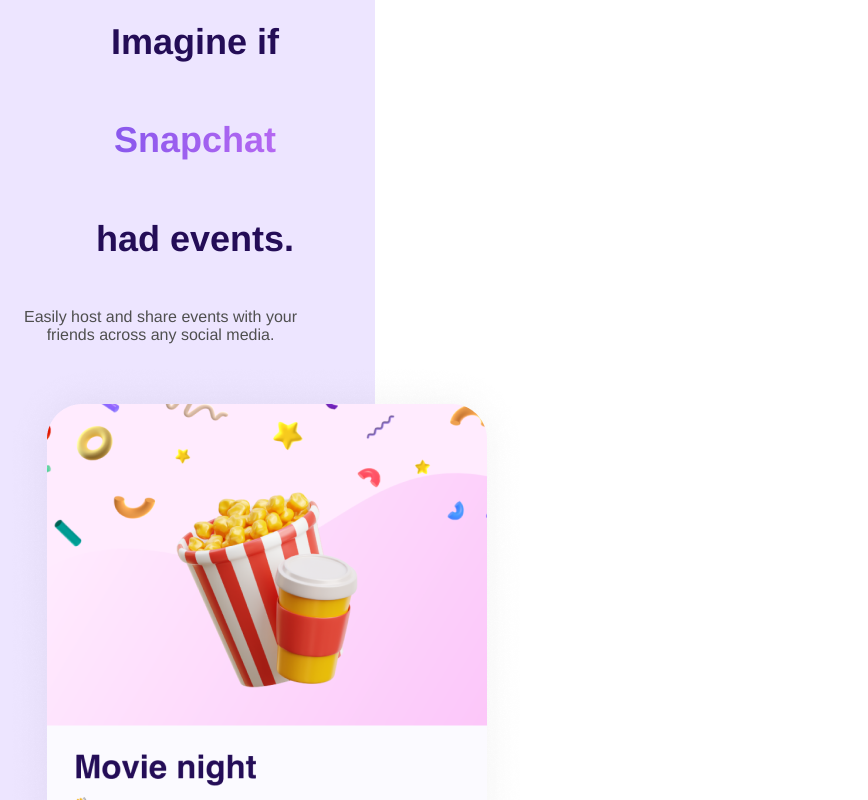
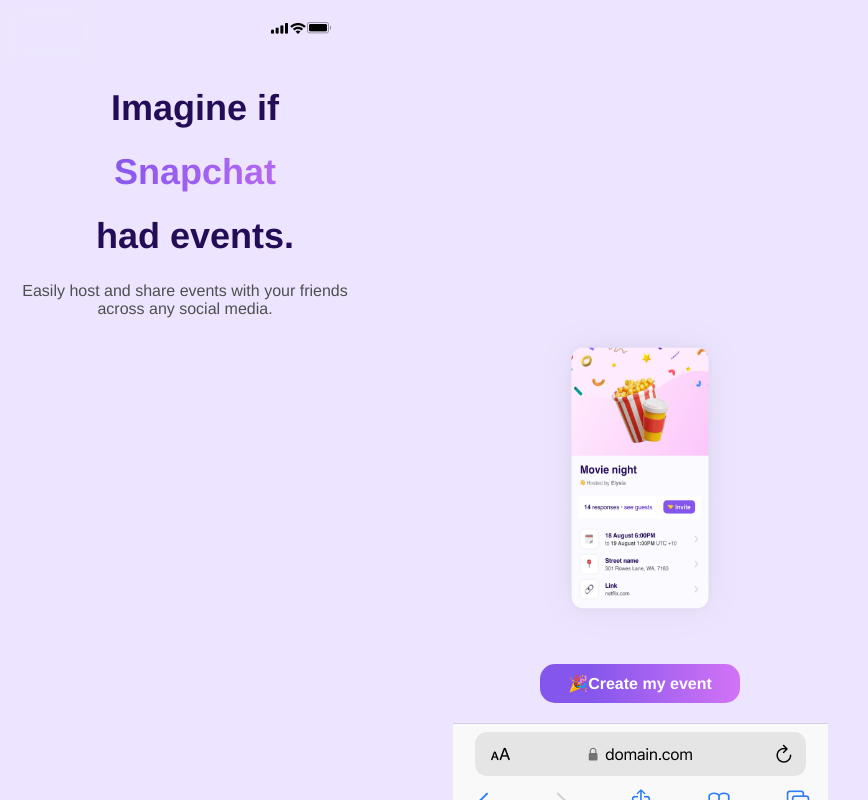
Before and after one commit to lordSosa15/envited, a React (Create React App) app: page / in a window 1280 px wide. Shown: the top 800 px of the page, without its empty margins (0-868 px from the left). Built offline with nearby package versions, Linux system fonts and the light colour scheme.

Commit message:
sixth commit
working routes. need to add more functionality to the form and use the hook to show in event page

```diff
--- a/src/App.css
+++ b/src/App.css
@@ -1,8 +1,8 @@
 .App {
   text-align: center;
   background-color: #ede5ff;
-  width: 375px;
-  height: 813px;
+  /* width: 390;
+  height: 844; */
 }
 
 .App-logo {
@@ -17,7 +17,7 @@
 }
 
 .App-header {
-  background-color: #ede5ff;
+  background-color: #282c34;
   min-height: 100vh;
   display: flex;
   flex-direction: column;
@@ -51,9 +51,6 @@
 .buy-now:hover {
   transform: scale(1.1, 1.1);
 }
-.section__padding {
-  padding: 4rem 6rem;
-}
 
 @keyframes App-logo-spin {
   from {
--- a/src/App.js
+++ b/src/App.js
@@ -1,28 +1,23 @@
-// import logo from './logo.svg';
-import Header from "./components/Header/Header";
-import Landing from "./components/landing/Landing";
-import Button from "./components/Button/Button";
+// import logo from "./logo.svg";
 import "./App.css";
-import UrlBar from "./components/URLbar/Urlbar";
-import Event from "./pages/Event";
+// import { Landing, UrlBar, Button, Header } from "./components";
 import { Route, Routes } from "react-router-dom";
-import CreateForm from "./pages/CreateForm";
-import NotFound from "./pages/NotFound";
+import { Create, Event, Home } from "./pages";
 
 function App() {
   return (
     <div className="App">
-      <Header />
+      {/* <Header />
       <Landing />
       <Button />
-      <UrlBar />
-      {/* <Routes>
-        <Route path="create" element={<CreateForm />} />
-        <Route path="event" element={<Event />} />
-        <Route path="*" element={<NotFound />} />
-      </Routes> */}
-      <CreateForm/>
-      <Event />
+      <br />
+      <UrlBar /> */}
+
+      <Routes>
+        <Route path="/" element={<Home />} />
+        <Route path="/create" element={<Create />} />
+        <Route path="/event" element={<Event />} />
+      </Routes>
     </div>
   );
 }
--- a/src/components/Button/Button.jsx
+++ b/src/components/Button/Button.jsx
@@ -1,8 +1,13 @@
 import React from "react";
+import { Link } from "react-router-dom";
+
 const button = () => {
   return (
     <div>
-      <button type="button" className="custom__button"> 🎉Create my event</button>
+      <Link to="/create">
+        <button className="custom__button">🎉Create my event</button>
+      </Link>
+      <br />
     </div>
   );
 };
--- a/src/components/Header/Header.css
+++ b/src/components/Header/Header.css
@@ -1,55 +1,30 @@
-.App__header-content {
-  flex: 1;
-  display: flex;
-  justify-content: center;
-  align-items: flex-start;
-  flex-direction: column;
+.app__phone-info {
+  /* Status bar */
 
-  margin-right: 5rem;
+
+/* position: absolute; */
+width: 100px;
+height: 66px;
+right: 0px;
+top: 0px;
+
+
+backdrop-filter: blur(10px);
+/* Note: backdrop-filter has minimal browser support */
 }
 
-.App__header-content h1 {
+.app__phone-statusbar {
+  /* box-sizing: border-box; */
+
   /* position: absolute; */
-  width: 390px;
-  height: 50px;
+  width: 600px;
 
-  font-family: "Helvetica";
-  font-style: normal;
-  font-weight: 700;
-  font-size: 36px;
-  line-height: 36px;
-  /* or 100% */
+  /* top: calc(50% - 11.33px/2 - 0.33px); */
 
-  text-align: center;
+  mix-blend-mode: normal;
+  /* opacity: 0.35; */
+  /* Grey / 900 */
 
-  color: #240d57;
+  /* border: 1px solid #020202; */
+  border-radius: 2.66667px;
 }
-.App__header-content h2 {
-  width: 321px;
-  height: 36px;
-
-  font-family: "Helvetica";
-  font-style: normal;
-  font-weight: 300;
-  font-size: 16px;
-  line-height: 18px;
-  text-align: center;
-
-  color: #4f4f4f;
-}
-.gradient__text {
-  /* position: absolute; */
-
-  font-family: "Helvetica";
-  font-style: normal;
-  font-weight: 700;
-  font-size: 36px;
-  line-height: 41px;
-  text-align: center;
-
-  background: linear-gradient(90deg, #8456ec 24.2%, #e87bf8 120.46%);
-  -webkit-background-clip: text;
-  -webkit-text-fill-color: transparent;
-  background-clip: text;
-  text-fill-color: transparent;
-}
--- a/src/components/Header/Header.jsx
+++ b/src/components/Header/Header.jsx
@@ -1,19 +1,21 @@
-import React from 'react'
-import './Header.css'
+import React from "react";
+import images from "../../constants/images";
+import "./Header.css";
 
 const header = () => {
   return (
-    <div className="">
-    <div className='App__header-content'>
-    <h1> Imagine if </h1>
-    <h1 className='gradient__text'> Snapchat</h1>
-    <h1>had events.</h1>
-    <h2>Easily host and share events with your friends across any social media.</h2>
+    <div className="app__phone-info">
+      <br />
+      {/* <div>
+      9:41
+    </div> */}
+      <div className="app__phone-statusbar">
+        <img src={images.mobileSignal} alt="" />
+        <img src={images.wifi} alt="" />
+        <img src={images.battery} alt="" />
+      </div>
+    </div>
+  );
+};
 
-    </div>
-
-    </div>
-  )
-}
-
-export default header
+export default header;
--- /dev/null
+++ b/src/components/index.js
@@ -0,0 +1,4 @@
+export { default as Button } from "./Button/Button.jsx";
+export { default as Header } from "./Header/Header.jsx";
+export { default as UrlBar } from "./URLbar/Urlbar.jsx";
+export { default as Landing } from "./landing/Landing.jsx";
--- a/src/components/landing/Landing.css
+++ b/src/components/landing/Landing.css
@@ -10,7 +10,38 @@
     margin-right: 5rem;
 } */
 
-.app__header-img {
+.app__wrapper_info h1 {
+  /* position: absolute; */
+  width: 390px;
+  height: 40px;
+
+  font-family: "Helvetica";
+  font-style:normal;
+  font-weight: 700;
+  font-size: 36px;
+  line-height: 36px;
+
+  /* or 100% */
+
+  text-align: center;
+
+  color: #240d57;
+}
+.app__wrapper_info h2 {
+  width: 370px;
+  height: 36px;
+
+  font-family: "Helvetica";
+  font-style: normal;
+  font-weight: 300;
+  font-size: 16px;
+  line-height: 18px;
+  text-align: center;
+
+  color: #4f4f4f;
+}
+
+.app__wrapper_img {
   flex: 1;
   display: flex;
   justify-content: center;
@@ -19,7 +50,25 @@
   filter: drop-shadow(0px 0px 17.6435px rgba(0, 0, 0, 0.05));
 }
 
-.app__header-img img {
+.app__wrapper_img img {
   width: 165.63px;
   height: 292px;
 }
+
+.gradient__text {
+  /* position: absolute; */
+  height: 45px;
+
+  font-family: "Helvetica";
+  font-style: normal;
+  font-weight: 700;
+  font-size: 36px;
+  line-height: 41px;
+  text-align: center;
+
+  background: linear-gradient(90deg, #8456ec 24.2%, #e87bf8 120.46%);
+  -webkit-background-clip: text;
+  -webkit-text-fill-color: transparent;
+  background-clip: text;
+  text-fill-color: transparent;
+}
--- a/src/components/landing/Landing.jsx
+++ b/src/components/landing/Landing.jsx
@@ -4,8 +4,17 @@
 
 const Landing = () => {
   return (
-    <div className="app__header">
-      <div classname="app__header-img">
+    <div className="app__landing app__wrapper section__padding">
+      <div className="app__wrapper_info">
+        <h1> Imagine if </h1>
+        <h1 className="gradient__text"> Snapchat</h1>
+        <h1>had events.</h1>
+        <h2>
+          Easily host and share events with your friends across any social
+          media.
+        </h2>
+      </div>
+      <div className="app__wrapper_img">
         <img src={images.demopage} alt="demopage" />
       </div>
     </div>
--- a/src/pages/CreateForm.jsx
+++ b/src/pages/CreateForm.jsx
@@ -1,5 +1,6 @@
 import React from "react";
 import { Input, InputLabel } from "@mui/material";
+import { Link } from "react-router-dom";
 
 const CreateForm = () => {
   return (
@@ -29,12 +30,12 @@
         </InputLabel>
         <br />
         <InputLabel>
-        Suburb, State and Postcode
-            <Input></Input>
+          Suburb, State and Postcode
+          <Input></Input>
         </InputLabel>
-        <button type="button" className="custom__button">
-          NEXT
-        </button>
+        <Link to="/Event">
+          <button className="custom__button">NEXT</button>
+        </Link>
       </form>
     </div>
   );
--- /dev/null
+++ b/src/pages/Home.jsx
@@ -0,0 +1,16 @@
+import React from "react";
+import { Landing, UrlBar, Button, Header } from "../components";
+
+const Home = () => {
+  return (
+    <div>
+      <Header />
+      <Landing />
+      <Button />
+      <br />
+      <UrlBar />
+    </div>
+  );
+};
+
+export default Home;
--- /dev/null
+++ b/src/pages/index.js
@@ -0,0 +1,4 @@
+export { default as Create } from "./CreateForm";
+export { default as Event } from "./Event";
+export { default as NotFound } from "./NotFound";
+export { default as Home } from "./Home";
```
Also changed, not shown: src/components/statusBar/statusBar.jsx (deleted).
